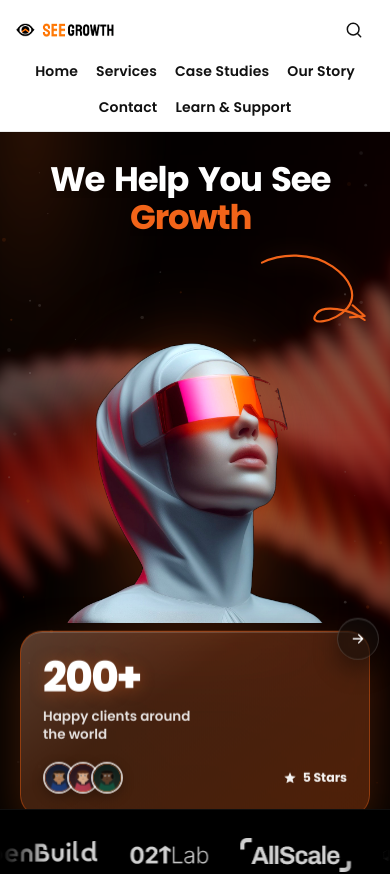
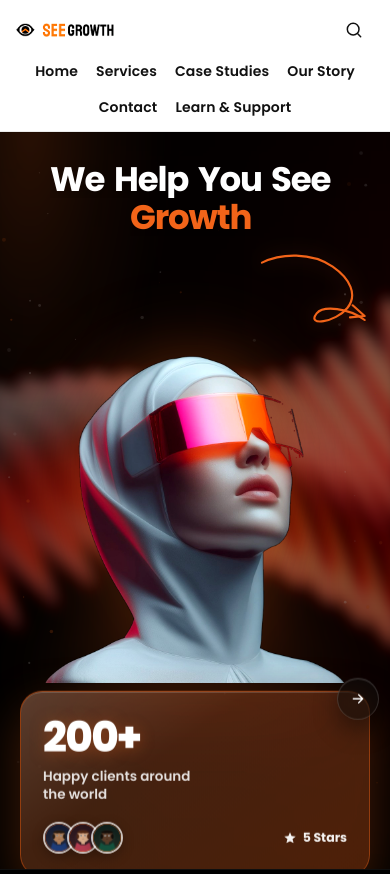
Before and after one commit to Esimuda/SeeGrowth, a React (Vite) app: page / in a window 390 px wide. Shown: the top 874 px of the page. Built offline with nearby package versions, Linux system fonts and the light colour scheme.

Commit message:
Revert "Shift the hero portrait down toward the partner carousel."
This reverts commit c4ef0a2c18a7d590991e96b577ac534be9782ae8.

```diff
--- a/src/hero.css
+++ b/src/hero.css
@@ -382,12 +382,11 @@
 
 .hero-person {
   position: absolute;
-  left: 50%;
-  bottom: -72px;
-  transform: translateX(-50%);
+  inset: 0;
   z-index: 2;
   width: min(44vw, 540px);
   height: min(62vh, 640px);
+  margin: auto;
   display: flex;
   align-items: center;
   justify-content: center;
@@ -599,9 +598,8 @@
   }
 
   .hero-person {
-    bottom: -56px;
-    width: min(48vw, 420px);
-    height: min(54vh, 500px);
+    width: min(56vw, 500px);
+    height: min(64vh, 600px);
   }
 
   .hero-slot--users { left: 3%; bottom: 11%; }
@@ -657,8 +655,8 @@
   .hero-person {
     order: 3;
     inset: auto;
-    height: min(280px, 40vh);
-    width: min(100%, 260px);
+    height: min(340px, 48vh);
+    width: min(100%, 300px);
     margin: 0 auto;
   }
 
--- a/src/logo-carousel.css
+++ b/src/logo-carousel.css
@@ -13,7 +13,7 @@
   background: #000;
   border-top: 1px solid rgba(255, 255, 255, 0.06);
   border-bottom: 1px solid rgba(255, 255, 255, 0.06);
-  margin-top: -96px;
+  margin-top: -88px;
   padding: 36px 0 28px;
 }
 
```
